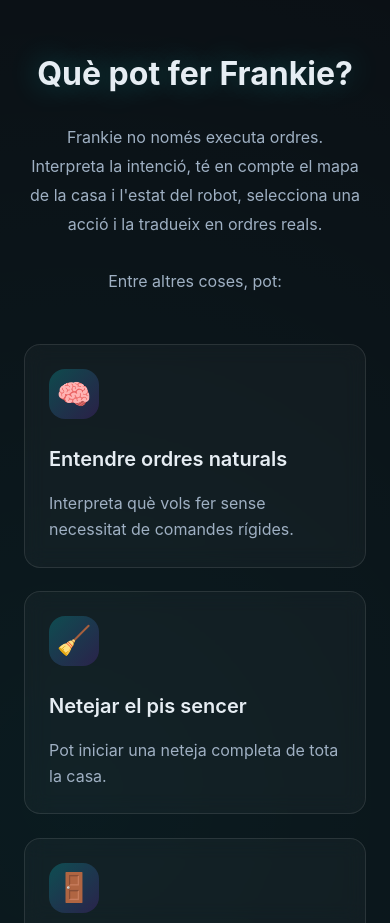
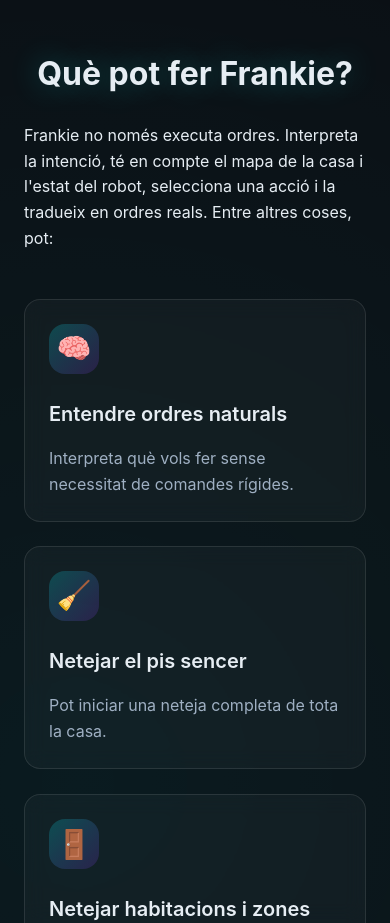
Before and after one commit to francbonet/roborock-frankie-website, a React (Vite) app: page / in a window 390 px wide. Shown: the part 2340-3263 px from the top of the page. Built offline with nearby package versions, Linux system fonts and the light colour scheme.

Commit message:
refactor: canvia classe what-can-do__intro per section-subtitle

```diff
--- a/src/components/WhatCanDo.css
+++ b/src/components/WhatCanDo.css
@@ -34,15 +34,7 @@
   text-shadow: 0 0 30px rgba(0, 255, 255, 0.3);
 }
 
-.what-can-do__intro {
-  font-size: 1.125rem;
-  line-height: 1.8;
-  text-align: center;
-  color: var(--color-text-secondary);
-  max-width: 800px;
-  margin: 0 auto 4rem;
-  white-space: pre-line;
-}
+
 
 .what-can-do__grid {
   display: grid;
@@ -138,10 +130,7 @@
 
 
 
-  .what-can-do__intro {
-    font-size: 1rem;
-    margin-bottom: 3rem;
-  }
+
 
   .what-can-do__grid {
     grid-template-columns: 1fr;
--- a/src/components/WhatCanDo.tsx
+++ b/src/components/WhatCanDo.tsx
@@ -11,7 +11,7 @@ const WhatCanDo: React.FC = () => {
     <section className="what-can-do">
       <div className="what-can-do__container">
         <h2 className="what-can-do__title">{t.title}</h2>
-        <p className="what-can-do__intro">{t.intro}</p>
+        <p className="section-subtitle">{t.intro}</p>
 
         <div className="what-can-do__grid">
           {t.features.map((feature, index) => (
```
